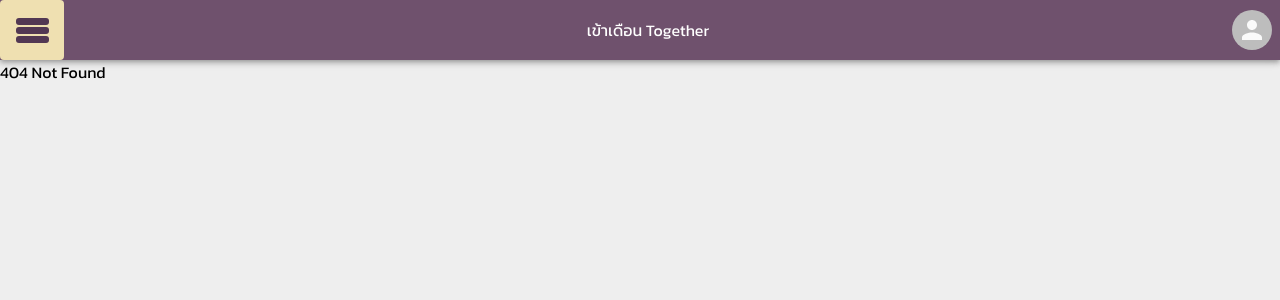
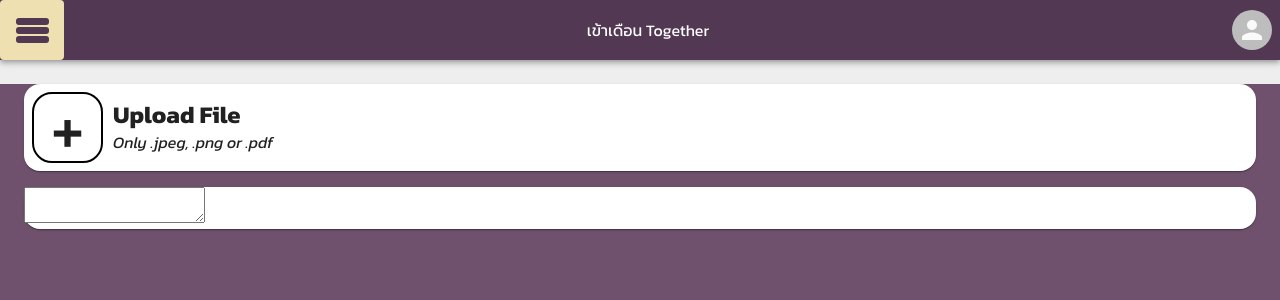
Before and after one commit to thanadolps/khao-duean-together, a React (Create React App) app: page /upload in a window 1280 px wide. Before the commit this address had no page. Shown: the top 300 px of the page. Built offline with nearby package versions, Linux system fonts and the light colour scheme.

Commit message:
add: actual frontpage

```diff
--- a/src/components/appbar.component.tsx
+++ b/src/components/appbar.component.tsx
@@ -7,6 +7,7 @@ import {
   Typography,
 } from "@material-ui/core";
 import React from "react";
+import { DARK_PURPLE } from "../constant/color.constant";
 import { MenuButtonComponent } from "./ui/menu-button.component";
 
 const useStyle = makeStyles((theme) => ({
@@ -16,13 +17,16 @@ const useStyle = makeStyles((theme) => ({
     alignItems: "center",
     padding: theme.spacing(0, 1, 0, 0),
   },
+  appBar: {
+    backgroundColor: DARK_PURPLE,
+  },
 }));
 
 export const AppbarComponent = () => {
   const classes = useStyle();
 
   return (
-    <AppBar position="static">
+    <AppBar position="static" className={classes.appBar}>
       <div className={classes.container}>
         <MenuButtonComponent />
         <Typography align="center">เข้าเดือน Together</Typography>
--- /dev/null
+++ b/src/components/ui/badge.component.tsx
@@ -0,0 +1,25 @@
+import { makeStyles, Paper, PaperProps } from "@material-ui/core";
+import React from "react";
+import { YELLOW } from "../../constant/color.constant";
+
+export interface BadgeProps extends PaperProps {}
+
+const useStyle = makeStyles((theme) => ({
+  root: {
+    backgroundColor: YELLOW,
+    display: "inline-block",
+    padding: theme.spacing(0.5, 1, 0.5, 1),
+    borderRadius: "5px",
+  },
+}));
+
+export const BadgeComponent: React.FC<BadgeProps> = (props) => {
+  const classes = useStyle();
+  const { className, ...rest } = props;
+
+  return (
+    <Paper className={classes.root + " " + className} {...rest}>
+      {props.children}
+    </Paper>
+  );
+};
--- /dev/null
+++ b/src/components/ui/select-input.component.tsx
@@ -0,0 +1,38 @@
+import {
+  makeStyles,
+  Paper,
+  PaperProps,
+  Select,
+  SelectProps,
+  StandardTextFieldProps,
+  TextField,
+  TextFieldProps,
+} from "@material-ui/core";
+import React from "react";
+import { YELLOW } from "../../constant/color.constant";
+import { RoundPaperComponent } from "./round-paper.component";
+
+export interface SelectInputProps extends StandardTextFieldProps {}
+
+const useStyle = makeStyles((theme) => ({
+  container: {
+    padding: theme.spacing(0.5, 1, 0.5, 1),
+  },
+  textField: {
+    borderRadius: "5px",
+    width: "100%",
+  },
+}));
+
+export const SelectInputComponent: React.FC<SelectInputProps> = (props) => {
+  const classes = useStyle();
+  const { className, children, select, ...rest } = props;
+
+  return (
+    <RoundPaperComponent className={classes.container + " " + className}>
+      <TextField select className={classes.textField} {...rest}>
+        {children}
+      </TextField>
+    </RoundPaperComponent>
+  );
+};
--- /dev/null
+++ b/src/components/ui/text-input.component.tsx
@@ -0,0 +1,34 @@
+import {
+  makeStyles,
+  Paper,
+  PaperProps,
+  StandardTextFieldProps,
+  TextField,
+  TextFieldProps,
+} from "@material-ui/core";
+import React from "react";
+import { YELLOW } from "../../constant/color.constant";
+import { RoundPaperComponent } from "./round-paper.component";
+
+export interface TextInputProps extends StandardTextFieldProps {}
+
+const useStyle = makeStyles((theme) => ({
+  container: {
+    padding: theme.spacing(0.5, 1, 0.5, 1),
+  },
+  textField: {
+    borderRadius: "5px",
+    width: "100%",
+  },
+}));
+
+export const TextInputComponent: React.FC<TextInputProps> = (props) => {
+  const classes = useStyle();
+  const { className, ...rest } = props;
+
+  return (
+    <RoundPaperComponent className={classes.container + " " + className}>
+      <TextField className={classes.textField} {...rest} />
+    </RoundPaperComponent>
+  );
+};
--- a/src/constant/color.constant.tsx
+++ b/src/constant/color.constant.tsx
@@ -1,2 +1,3 @@
 export const YELLOW = "#EFE0B1";
 export const DARK_PURPLE = "#523853";
+export const PURPLE = "#6F516D";
--- a/src/modules/app.module.tsx
+++ b/src/modules/app.module.tsx
@@ -4,9 +4,11 @@ import { theme } from "../styles/theme";
 
 import { BrowserRouter as Router, Switch, Route } from "react-router-dom";
 
-import { FrontPageModule } from "./frontpage.module";
+import { DisplayModule } from "./display.module";
 import { NotFoundModule } from "./not-found.module";
 import { AppbarComponent } from "../components/appbar.component";
+import { UploadModule } from "./upload.module";
+import { FrontPageModule } from "./frontpage.module";
 
 export const AppModule = () => {
   return (
@@ -14,6 +16,12 @@ export const AppModule = () => {
       <AppbarComponent />
       <Router>
         <Switch>
+          <Route path="/upload">
+            <UploadModule />
+          </Route>
+          <Route path="/display">
+            <DisplayModule />
+          </Route>
           <Route exact path="/">
             <FrontPageModule />
           </Route>
--- /dev/null
+++ b/src/modules/display.module.tsx
@@ -0,0 +1,58 @@
+import {
+  Card,
+  Container,
+  FormHelperText,
+  makeStyles,
+  Typography,
+} from "@material-ui/core";
+import React from "react";
+import { SheetCardComponent } from "../components/sheet-card.component";
+import { Major, Year, Subject } from "../models/tag.model";
+
+const useStyle = makeStyles((theme) => ({
+  root: {
+    backgroundColor: "#8E728D",
+    minHeight: "100vh",
+  },
+  cardContainer: {
+    display: "flex",
+    flexDirection: "column",
+    gap: `${theme.spacing(1)}px`,
+  },
+}));
+
+export const DisplayModule = () => {
+  const classes = useStyle();
+
+  return (
+    <div className={classes.root}>
+      <Container className={classes.cardContainer}>
+        <SheetCardComponent
+          sheet={{
+            title: "แคลพี่ตูน",
+            view: 5000,
+            tags: {
+              year: Year.Y1,
+              major: Major.General,
+              subject: Subject.CalI,
+            },
+            dataSrc: "",
+          }}
+        />
+
+        <SheetCardComponent
+          sheet={{
+            title: "แคลพี่ตูน",
+            view: 5000,
+            tags: {
+              year: Year.Y1,
+              major: Major.General,
+              subject: Subject.CalI,
+            },
+            dataSrc: "",
+          }}
+        />
+      </Container>
+    </div>
+  );
+};
--- a/src/modules/frontpage.module.tsx
+++ b/src/modules/frontpage.module.tsx
@@ -1,57 +1,77 @@
 import {
+  Box,
+  Button,
   Card,
   Container,
   FormHelperText,
+  Grid,
   makeStyles,
+  MenuItem,
+  Paper,
+  TextField,
   Typography,
+  useTheme,
 } from "@material-ui/core";
 import React from "react";
-import { SheetCardComponent } from "../components/sheet-card.component";
-import { Major, Year, Subject } from "../models/tag.model";
+import { BadgeComponent } from "../components/ui/badge.component";
+import { RoundPaperComponent } from "../components/ui/round-paper.component";
+import { SelectInputComponent } from "../components/ui/select-input.component";
+import { TextInputComponent } from "../components/ui/text-input.component";
+import { PURPLE } from "../constant/color.constant";
 
 const useStyle = makeStyles((theme) => ({
   root: {
-    backgroundColor: "#8E728D",
+    backgroundColor: PURPLE,
     minHeight: "100vh",
   },
-  cardContainer: {
+  paper: {
     display: "flex",
     flexDirection: "column",
-    gap: `${theme.spacing(1)}px`,
+    padding: theme.spacing(1, 1, 1, 1),
+    gap: `${theme.spacing(2)}px`,
   },
 }));
 
 export const FrontPageModule = () => {
   const classes = useStyle();
+  const theme = useTheme();
 
   return (
     <div className={classes.root}>
-      <Container className={classes.cardContainer}>
-        <SheetCardComponent
-          sheet={{
-            title: "แคลพี่ตูน",
-            view: 5000,
-            tags: {
-              year: Year.Y1,
-              major: Major.General,
-              subject: Subject.CalI,
-            },
-            dataSrc: "",
-          }}
-        />
+      <Container>
+        <Box padding={theme.spacing(3, 0, 2, 0)}>
+          <Box margin={theme.spacing(0, 0, 1, 0)}>
+            <BadgeComponent>Search by name</BadgeComponent>
+          </Box>
+          <RoundPaperComponent>
+            <div className={classes.paper}>
+              <TextInputComponent label="File Name" className="yellow" />
+              <Button variant="contained" color="secondary">
+                Search
+              </Button>
+            </div>
+          </RoundPaperComponent>
+        </Box>
 
-        <SheetCardComponent
-          sheet={{
-            title: "แคลพี่ตูน",
-            view: 5000,
-            tags: {
-              year: Year.Y1,
-              major: Major.General,
-              subject: Subject.CalI,
-            },
-            dataSrc: "",
-          }}
-        />
+        <Box>
+          <Box margin={theme.spacing(0, 0, 1, 0)}>
+            <BadgeComponent>Search by filter</BadgeComponent>
+          </Box>
+          <RoundPaperComponent>
+            <div className={classes.paper}>
+              <SelectInputComponent label="Select year" className="yellow">
+                <MenuItem>A</MenuItem>
+                <MenuItem>B</MenuItem>
+                <MenuItem>C</MenuItem>
+              </SelectInputComponent>
+              <SelectInputComponent label="Select major" className="yellow" />
+              <SelectInputComponent label="Select subject" className="yellow" />
+              <Button variant="contained" color="secondary">
+                Search
+              </Button>
+            </div>
+          </RoundPaperComponent>
+        </Box>
       </Container>
     </div>
   );
--- /dev/null
+++ b/src/modules/upload.module.tsx
@@ -0,0 +1,71 @@
+import {
+  Card,
+  Container,
+  FormHelperText,
+  makeStyles,
+  Typography,
+} from "@material-ui/core";
+import React from "react";
+import { RoundPaperComponent } from "../components/ui/round-paper.component";
+import { PURPLE } from "../constant/color.constant";
+
+const useStyle = makeStyles((theme) => ({
+  root: {
+    backgroundColor: PURPLE,
+    minHeight: "100vh",
+  },
+  cardContainer: {
+    display: "flex",
+    flexDirection: "column",
+    gap: `${theme.spacing(1)}px`,
+  },
+  plusBtn: {
+    width: "67px",
+    height: "67px",
+    fontSize: "4.5rem",
+    border: "2px solid black",
+    borderRadius: "20px",
+    display: "flex",
+    alignItems: "center",
+    justifyContent: "center",
+  },
+  uploadDescriptionContainer: {
+    display: "grid",
+    gridTemplateColumns: "min-content 1fr",
+    gap: "10px",
+    alignItems: "center",
+    padding: theme.spacing(1, 1, 1, 1),
+    margin: theme.spacing(3, 0, 2, 0),
+  },
+  uploadInfoContainer: {},
+}));
+
+export const UploadModule = () => {
+  const classes = useStyle();
+
+  return (
+    <div className={classes.root}>
+      <Container>
+        <RoundPaperComponent className={classes.uploadDescriptionContainer}>
+          <div className={classes.plusBtn}>
+            <span>+</span>
+          </div>
+          <div>
+            <Typography variant="h2">
+              <b>Upload File</b>
+            </Typography>
+            <Typography>
+              <i>Only .jpeg, .png or .pdf </i>
+            </Typography>
+          </div>
+        </RoundPaperComponent>
+
+        <RoundPaperComponent className={classes.uploadInfoContainer}>
+          <textarea></textarea>
+
+          <RoundPaperComponent></RoundPaperComponent>
+        </RoundPaperComponent>
+      </Container>
+    </div>
+  );
+};
--- a/src/styles/index.css
+++ b/src/styles/index.css
@@ -11,3 +11,7 @@ body {
   -webkit-font-smoothing: antialiased;
   -moz-osx-font-smoothing: grayscale;
 }
+
+.yellow {
+  background-color: #efe0b1 !important;
+}
--- a/src/styles/theme.tsx
+++ b/src/styles/theme.tsx
@@ -7,6 +7,9 @@ export const theme = createMuiTheme({
   },
   typography: {
     fontFamily: ["Kanit", "Roboto", "sans-serif"].join(","),
+    h2: {
+      fontSize: "1.5rem",
+    },
     h3: {
       fontSize: "1.875rem",
     },
```
